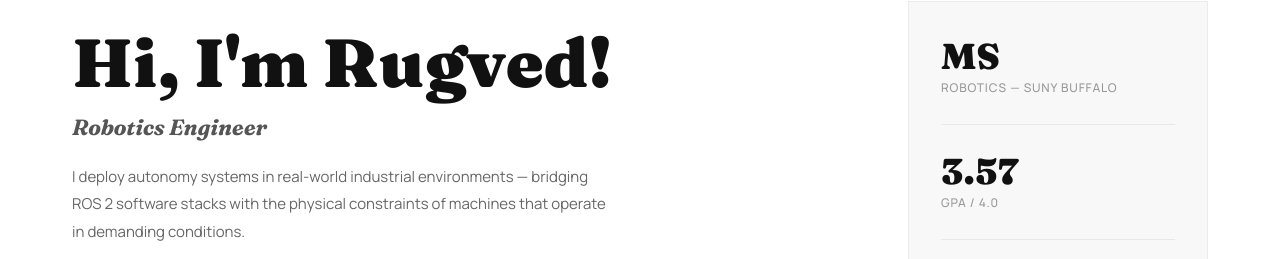
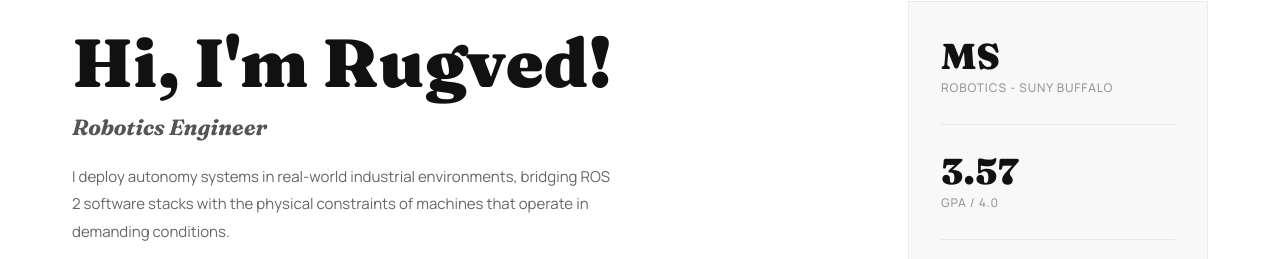
Before and after one commit to RuGG12/rugg12.github.io, a plain HTML site: page index.html in a window 1280 px wide. Shown: the part 167-426 px from the top of the page. Drawn offline with Linux system fonts and the light colour scheme; no server answers.

Commit message:
Refine hero bio and update label formatting
Updated the hero bio text for clarity and adjusted the label formatting.

```diff
--- a/index.html
+++ b/index.html
@@ -348,7 +348,7 @@
   <div class="hero-text reveal">
     <h1 class="hero-greeting">Hi, I'm Rugved!</h1>
     <div class="hero-role">Robotics Engineer</div>
-    <p class="hero-bio">I deploy autonomy systems in real-world industrial environments — bridging ROS 2 software stacks with the physical constraints of machines that operate in demanding conditions.</p>
+    <p class="hero-bio">I deploy autonomy systems in real-world industrial environments, bridging ROS 2 software stacks with the physical constraints of machines that operate in demanding conditions.</p>
     <div class="hero-specialisms">
       <div class="hero-spec-item">ROS 2 autonomy stacks</div>
       <div class="hero-spec-item">Sensor fusion &amp; localization (EKF)</div>
@@ -366,7 +366,7 @@
   <div class="hero-card reveal" style="transition-delay:0.1s">
     <div class="stat-block">
       <div class="stat-num">MS</div>
-      <div class="stat-label">Robotics — SUNY Buffalo</div>
+      <div class="stat-label">Robotics - SUNY Buffalo</div>
     </div>
     <div class="stat-divider"></div>
     <div class="stat-block">
```
